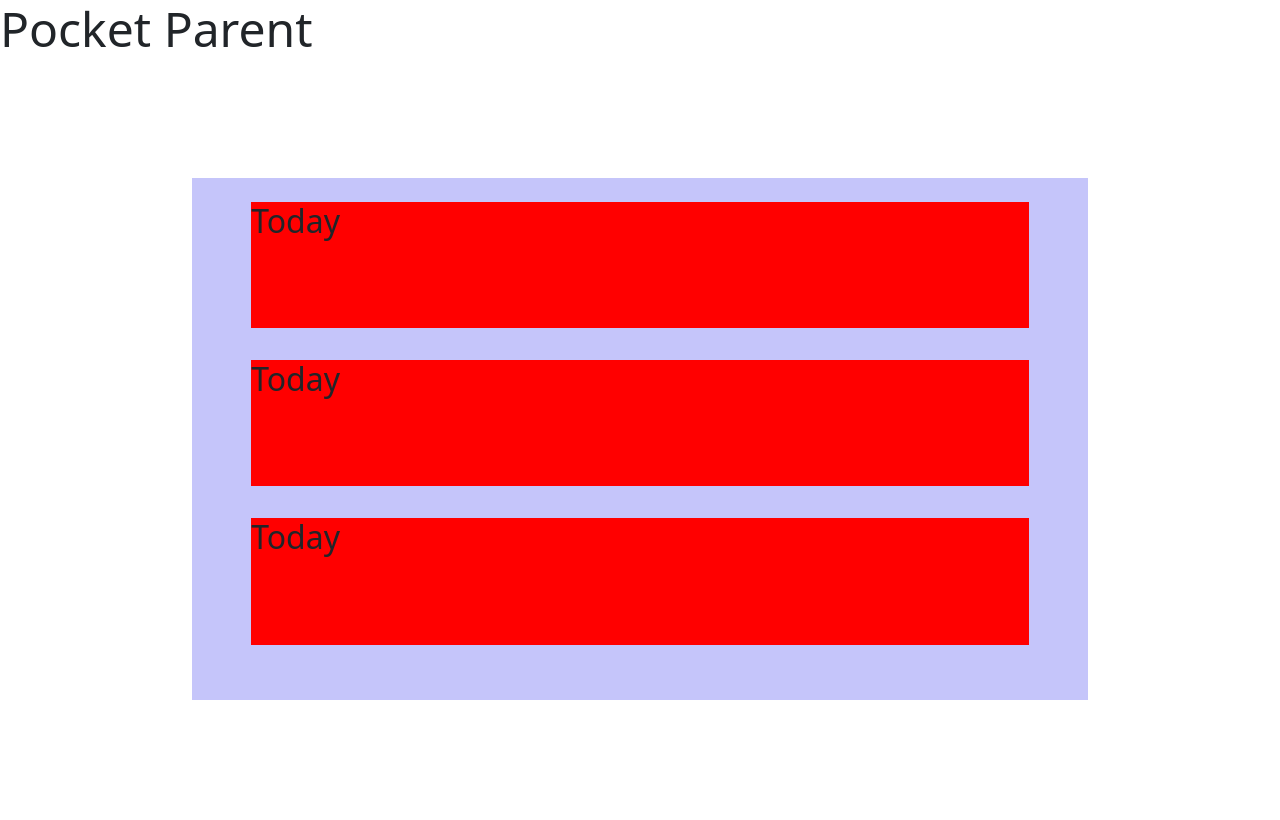
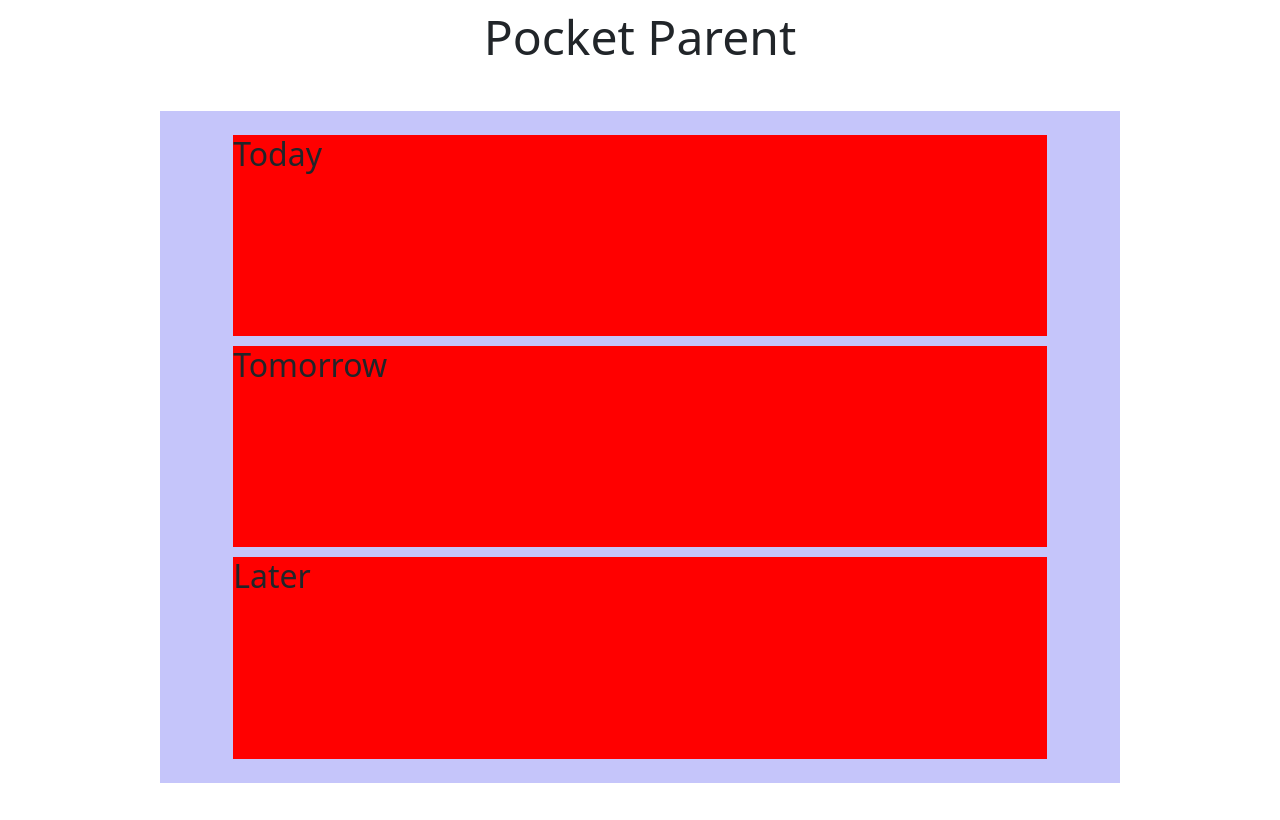
Before and after one commit to SheynaLew/pocket-parent, an Angular app: page / in a window 1280 px wide. Built offline with nearby package versions, Linux system fonts and the light colour scheme.

Commit message:
got 3 list components displaying

```diff
--- a/src/app/app.component.css
+++ b/src/app/app.component.css
@@ -1,5 +1,9 @@
 /* mobile first styling */
-
+h1 {
+    display: flex;
+    justify-content: center;
+    padding-top: 0.5rem;
+}
 main{
     display: flex;
     justify-content: center;
@@ -13,8 +17,8 @@ main{
     flex-direction: column;
     justify-content: center;
     align-items: center;
-    height: 70%;
-    width: 70%;
+    height: 90%;
+    width: 75%;
     margin: auto;
     padding: 1.5rem 1rem;
     background-color: rgb(197, 197, 250);
--- a/src/app/app.component.html
+++ b/src/app/app.component.html
@@ -3,7 +3,5 @@
 <main>
     <div class="container">
         <list-card></list-card>
-        <list-card></list-card>
-        <list-card></list-card>
     </div>
 </main>
--- a/src/app/app.component.ts
+++ b/src/app/app.component.ts
@@ -1,4 +1,6 @@
 import { Component } from '@angular/core';
+import { ListCardService } from './services/list-card.service';
+
 
 @Component({
   selector: 'app-root',
@@ -7,4 +9,10 @@ import { Component } from '@angular/core';
 })
 export class AppComponent {
   title = 'pocket-parent';
+
+  get listCardTitles() {
+    return this.listCardService.listCardTitles;
+   }
+
+   constructor(private listCardService: ListCardService) { }
 }
--- a/src/app/list-card/list-card.component.css
+++ b/src/app/list-card/list-card.component.css
@@ -1,3 +1,16 @@
+.container {
+    display: flex;
+    flex-direction: column;
+    justify-content: space-evenly;
+    align-items: center;
+    height: 100%;
+    width: 100%;
+    margin: auto;
+    gap: 10px;
+    /* padding: 1.5rem 1rem;
+    background-color: rgb(197, 197, 250); */
+}
+
 .list-card-container {
     background-color: red;
     height: 80%;
--- a/src/app/list-card/list-card.component.html
+++ b/src/app/list-card/list-card.component.html
@@ -1,3 +1,5 @@
-<div class="list-card-container">
-    <h2 class="list-card-title h2">Today</h2>
+<div class="container">
+    <div class="list-card-container" *ngFor="let listCardTitle of listCardTitles">
+        <h2 class="list-card-title h2">{{ listCardTitle.title }}</h2>
+    </div>
 </div>
--- a/src/app/list-card/list-card.component.ts
+++ b/src/app/list-card/list-card.component.ts
@@ -1,4 +1,6 @@
 import { Component, OnInit } from '@angular/core';
+import { ListCardService } from '../services/list-card.service';
+
 
 @Component({
   selector: 'list-card',
@@ -7,11 +9,16 @@ import { Component, OnInit } from '@angular/core';
 })
 export class ListCardComponent implements OnInit {
 
-  constructor() { }
-  listCardTitles = ["Today", "Tomorrow", "Later"];
+  constructor(
+    private listCardService: ListCardService
+  ) { }
+
 
   ngOnInit(): void {
   }
 
+  get listCardTitles() {
+    return this.listCardService.listCardTitles;
+   }
 
 }
--- /dev/null
+++ b/src/app/services/list-card.service.ts
@@ -0,0 +1,16 @@
+import { Injectable } from "@angular/core";
+
+@Injectable({
+    providedIn: "root",
+})
+
+export class ListCardService {
+
+listCardTitles = [
+    {title: "Today"},
+    {title: "Tomorrow"},
+    {title: "Later"}
+];
+
+constructor() { }
+    }
```
